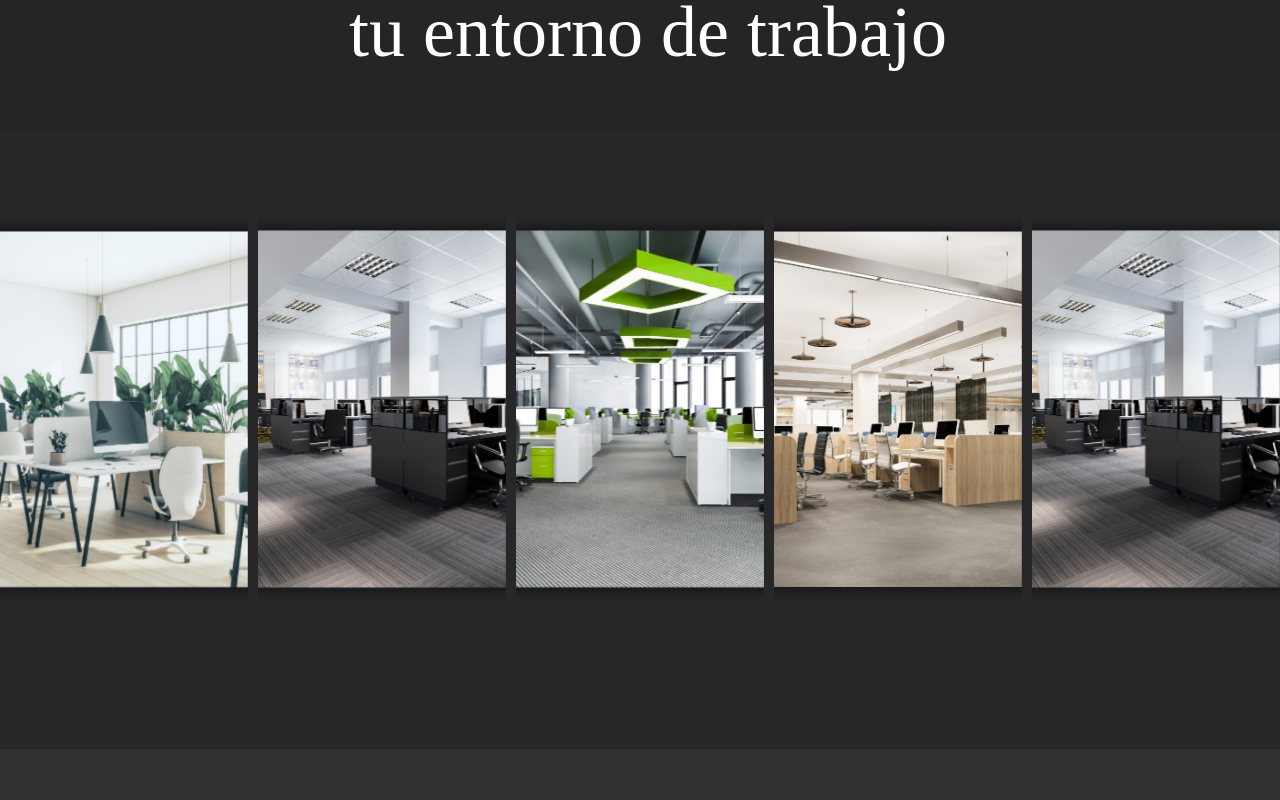
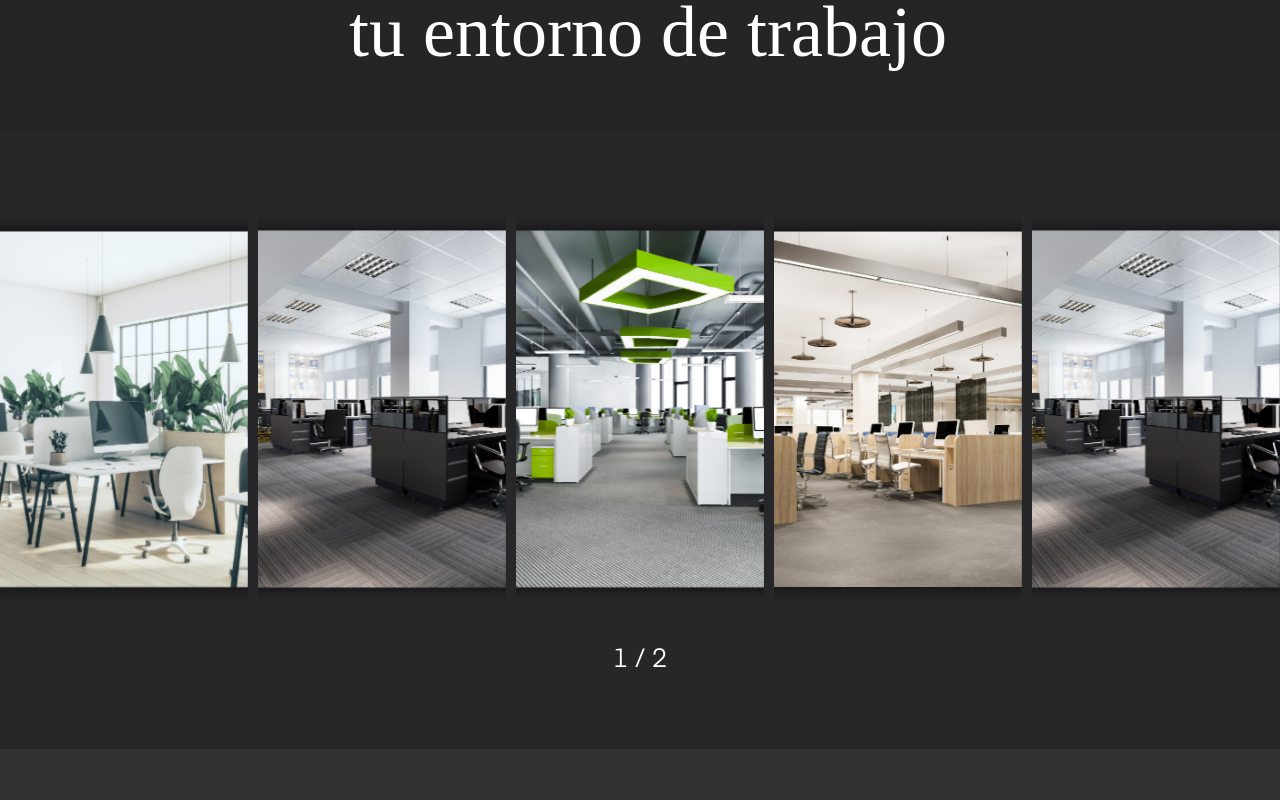
Before and after one commit to Adst009/amodular, a Next.js app: page /corp in a window 1280 px wide. Shown: the part 1060-1860 px from the top of the page. Built offline with nearby package versions, Linux system fonts and the light colour scheme; a web font is replaced by a local one.

Commit message:
feat: add image section corp

```diff
--- a/components/views/corp/change/swiper/swiper.component.tsx
+++ b/components/views/corp/change/swiper/swiper.component.tsx
@@ -15,7 +15,7 @@ const SwiperCorp = () => {
       spaceBetween={10}
       centeredSlides={false}
       pagination={{
-        clickable: true,
+        type: "fraction",
       }}
       modules={[Pagination]}
       className={"mySwiper " + styles.Swiper}
@@ -102,6 +102,19 @@ const SwiperCorp = () => {
           <button>contáctanos</button>
         </div>
       </SwiperSlide>
+      <SwiperSlide>
+        <div className={"px-10 sm:px-0 " + styles.SwiperSlide}>
+          <img src="/images/corp/slider/image4.png" alt="image4" />
+          <div className={"bg-zinc-700  border-b-2 border-l-2 border-r-2 border-red-700 mt-[-22px] p-3 " + styles.container_text} >
+            <h3 className="font-bold text-lg"> <strong className="text-red-600">PROYECTO</strong> OFICINAS 001</h3>
+            <p className="text-sm">
+              Lorem ipsum dolor sit amet consectetur adipisicing elit. Tempora,
+              voluptates! Nesciunt repellendus
+            </p>
+          </div>
+          <button>contáctanos</button>
+        </div>
+      </SwiperSlide>
 
     </Swiper>
   );
--- a/components/views/corp/change/swiper/swiper.module.css
+++ b/components/views/corp/change/swiper/swiper.module.css
@@ -2,6 +2,7 @@
     width: 100%;
     height: 100%;
 }
+
 
 .SwiperSlide {
     display: flex;
--- a/components/views/corp/corpPage.component.tsx
+++ b/components/views/corp/corpPage.component.tsx
@@ -8,7 +8,6 @@ const CorpPage = () => {
   return (
     <>
       <Change />
-      <div>
         <Process />
         <Timeline
           title="TOMA DE CONTACTO"
@@ -38,6 +37,8 @@ const CorpPage = () => {
               expedita."
           number="04"
         />
+      <div className="flex items-center justify-center">
+        <img className="w-8/12 md:w-4/12 " src="./images/corp/remodel.png" alt="" />
       </div>
     </>
   );
--- a/components/views/corp/timeline/timeline.module.css
+++ b/components/views/corp/timeline/timeline.module.css
@@ -6,7 +6,7 @@
     left: -50px;
 }
 
-@media (max-width: 640px) {
+@media (max-width: 768px) {
     .container_img img{
         height: 250px;
     }
--- a/components/views/corp/timeline/timeline2.module.css
+++ b/components/views/corp/timeline/timeline2.module.css
@@ -6,7 +6,7 @@
     left: -44px;
 }
 
-@media (max-width: 640px) {
+@media (max-width: 768px) {
     .container_img img{
         height: 250px;
     }
--- a/pages/corp/index.tsx
+++ b/pages/corp/index.tsx
@@ -1,7 +1,8 @@
+import { NextPage } from "next";
 import Layout from "../../components/general/layout/layout.component";
 import CorpPage from "../../components/views/corp/corpPage.component";
 
-const index = () => {
+const index: NextPage = () => {
   return (
     <Layout>
       <CorpPage />
--- a/styles/globals.css
+++ b/styles/globals.css
@@ -53,6 +53,11 @@ a {
   margin-top: 77px !important;
 }
 
+.swiper-pagination {
+  height: 100px;
+  font-size: 26px;
+}
+
 .rounded-2xl{
   border-radius: 0;
 }
```
Also changed, not shown: public/images/corp/remodel.png (added), public/images/corp/remodel2.png (added).
